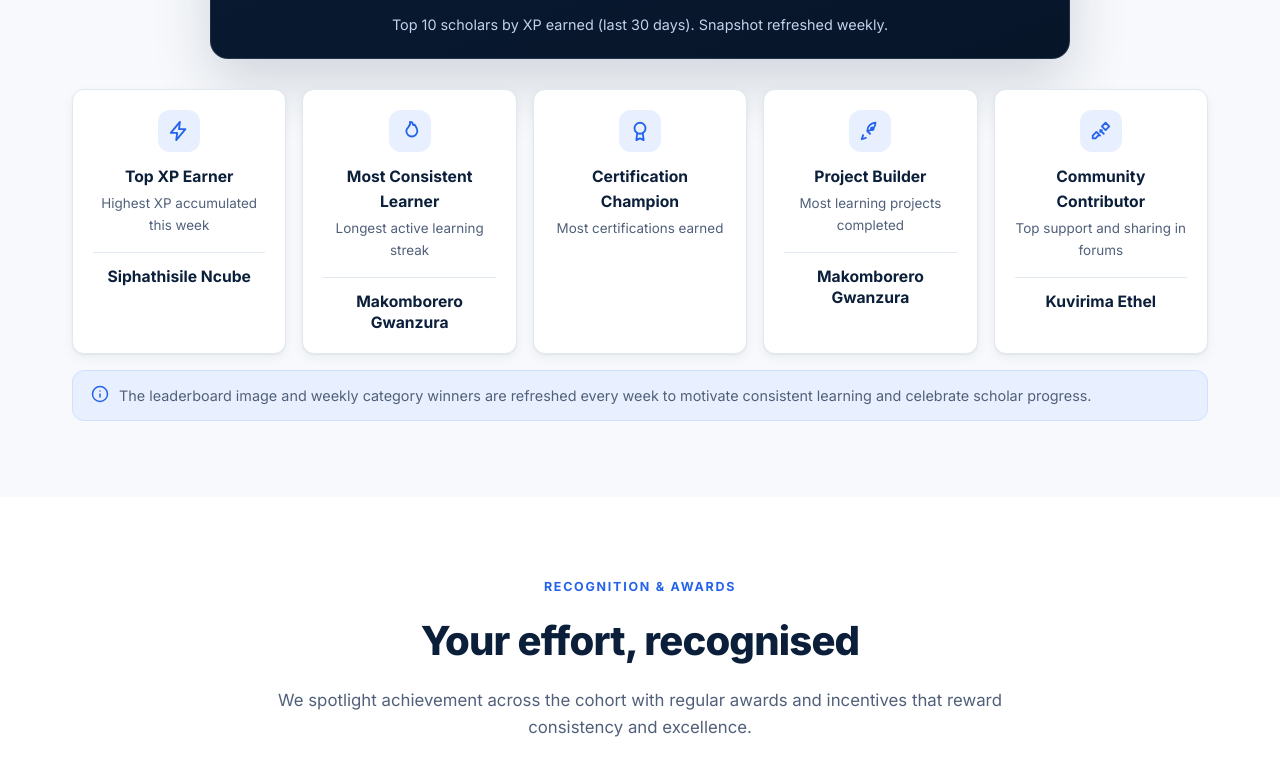
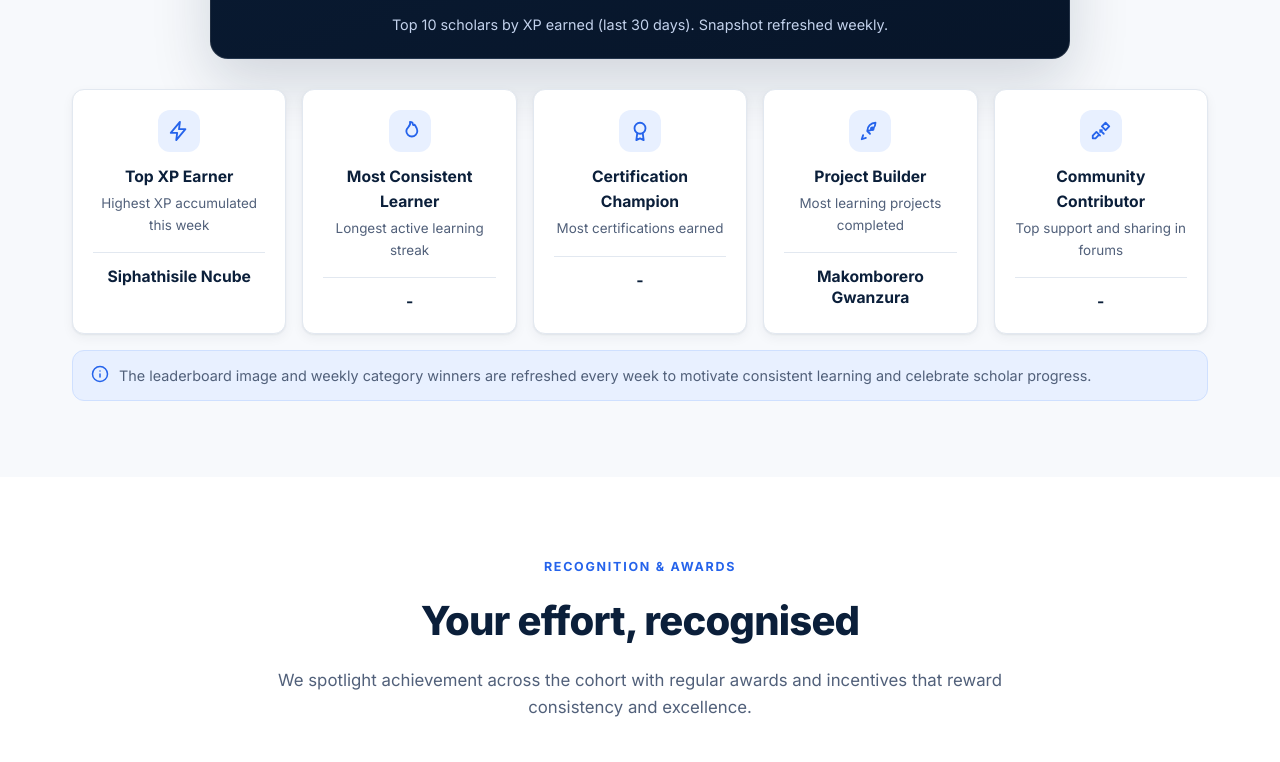
Before and after one commit to datawired22/datawired22.github.io, a website: page index.html in a window 1280 px wide. Shown: the part 7678-8440 px from the top of the page. Drawn offline with Linux system fonts and the light colour scheme.

Commit message:
Update index.html

```diff
--- a/index.html
+++ b/index.html
@@ -325,10 +325,10 @@
 
       <div class="cat-grid reveal">
         <div class="cat-card"><div class="ic"><svg viewBox="0 0 24 24" fill="none" stroke="currentColor" stroke-width="2" stroke-linecap="round" stroke-linejoin="round"><path d="M13 2 3 14h7l-1 8 10-12h-7l1-8Z"/></svg></div><h4>Top XP Earner</h4><p>Highest XP accumulated this week</p><div class="cat-winner"><span class="cat-winner-name">Siphathisile Ncube</span></div></div>
-        <div class="cat-card"><div class="ic"><svg viewBox="0 0 24 24" fill="none" stroke="currentColor" stroke-width="2" stroke-linecap="round" stroke-linejoin="round"><path d="M12 2c1 3-1 5-2 6-1.5 1.5-2 3-2 4a6 6 0 0 0 12 0c0-3-2-5-3-7-1 1-2 1-2-1 0-1.5-1.5-2-3-2Z"/></svg></div><h4>Most Consistent Learner</h4><p>Longest active learning streak</p><div class="cat-winner"><span class="cat-winner-name">Makomborero Gwanzura</span></div></div>
-        <div class="cat-card"><div class="ic"><svg viewBox="0 0 24 24" fill="none" stroke="currentColor" stroke-width="2" stroke-linecap="round" stroke-linejoin="round"><circle cx="12" cy="9" r="6"/><path d="M9 14.5 8 22l4-2 4 2-1-7.5"/></svg></div><h4>Certification Champion</h4><p>Most certifications earned</p></div>
+        <div class="cat-card"><div class="ic"><svg viewBox="0 0 24 24" fill="none" stroke="currentColor" stroke-width="2" stroke-linecap="round" stroke-linejoin="round"><path d="M12 2c1 3-1 5-2 6-1.5 1.5-2 3-2 4a6 6 0 0 0 12 0c0-3-2-5-3-7-1 1-2 1-2-1 0-1.5-1.5-2-3-2Z"/></svg></div><h4>Most Consistent Learner</h4><p>Longest active learning streak</p><div class="cat-winner"><span class="cat-winner-name">-</span></div></div>
+        <div class="cat-card"><div class="ic"><svg viewBox="0 0 24 24" fill="none" stroke="currentColor" stroke-width="2" stroke-linecap="round" stroke-linejoin="round"><circle cx="12" cy="9" r="6"/><path d="M9 14.5 8 22l4-2 4 2-1-7.5"/></svg></div><h4>Certification Champion</h4><p>Most certifications earned</p><div class="cat-winner"><span class="cat-winner-name">-</span></div></div>
         <div class="cat-card"><div class="ic"><svg viewBox="0 0 24 24" fill="none" stroke="currentColor" stroke-width="2" stroke-linecap="round" stroke-linejoin="round"><path d="M4.5 16.5 3 21l4.5-1.5M12 15l-3-3a9 9 0 0 1 9-9 9 9 0 0 1-9 9l3 3Z"/><circle cx="14.5" cy="9.5" r="1.5"/></svg></div><h4>Project Builder</h4><p>Most learning projects completed</p><div class="cat-winner"><span class="cat-winner-name">Makomborero Gwanzura</span></div></div>
-        <div class="cat-card"><div class="ic"><svg viewBox="0 0 24 24" fill="none" stroke="currentColor" stroke-width="2" stroke-linecap="round" stroke-linejoin="round"><path d="M11 17 7 13l-4 4v3h3l4-4Z"/><path d="m13 7 4 4 4-4-4-4-4 4ZM11 13l2-2M11 11l4 4"/></svg></div><h4>Community Contributor</h4><p>Top support and sharing in forums</p><div class="cat-winner"><span class="cat-winner-name">Kuvirima Ethel</span></div></div>
+        <div class="cat-card"><div class="ic"><svg viewBox="0 0 24 24" fill="none" stroke="currentColor" stroke-width="2" stroke-linecap="round" stroke-linejoin="round"><path d="M11 17 7 13l-4 4v3h3l4-4Z"/><path d="m13 7 4 4 4-4-4-4-4 4ZM11 13l2-2M11 11l4 4"/></svg></div><h4>Community Contributor</h4><p>Top support and sharing in forums</p><div class="cat-winner"><span class="cat-winner-name">-</span></div></div>
       </div>
 
       <div class="note reveal">
```
